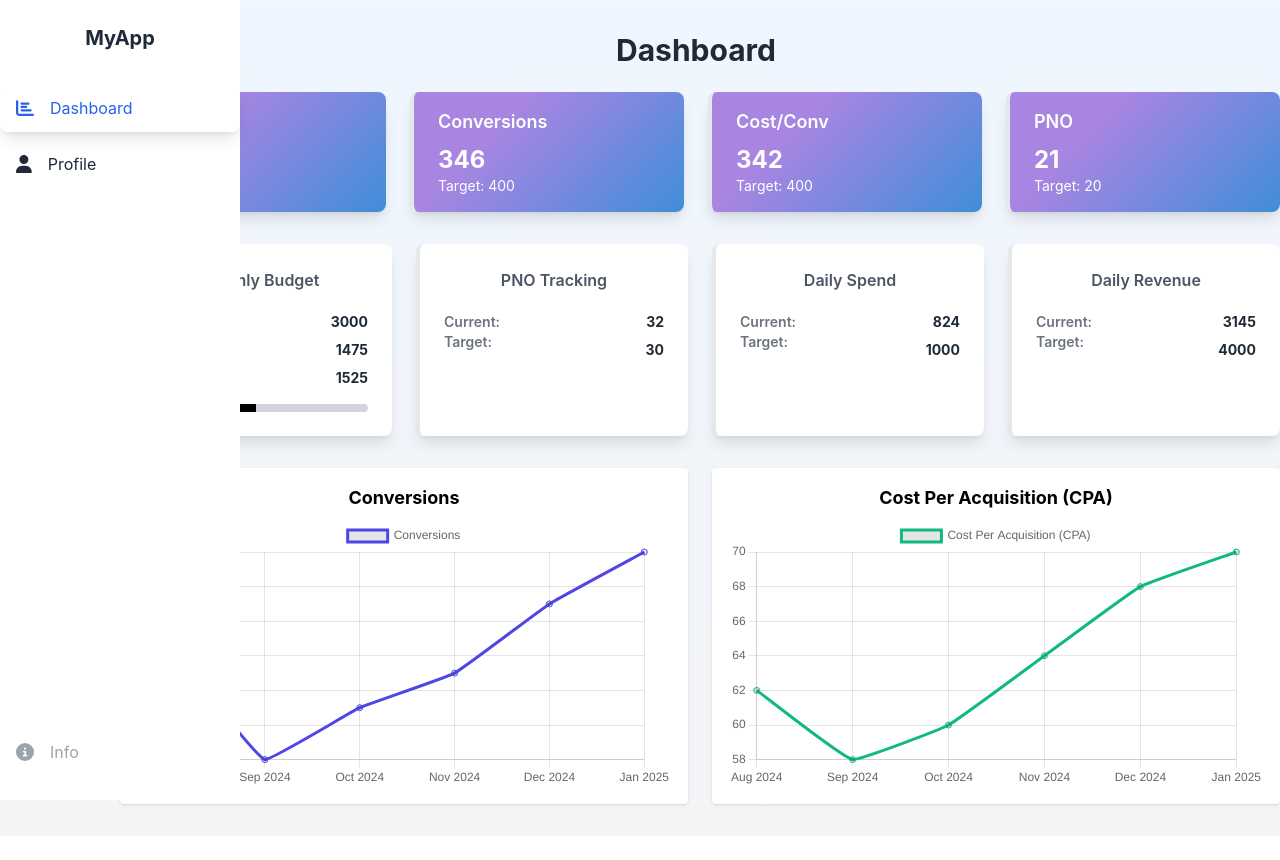
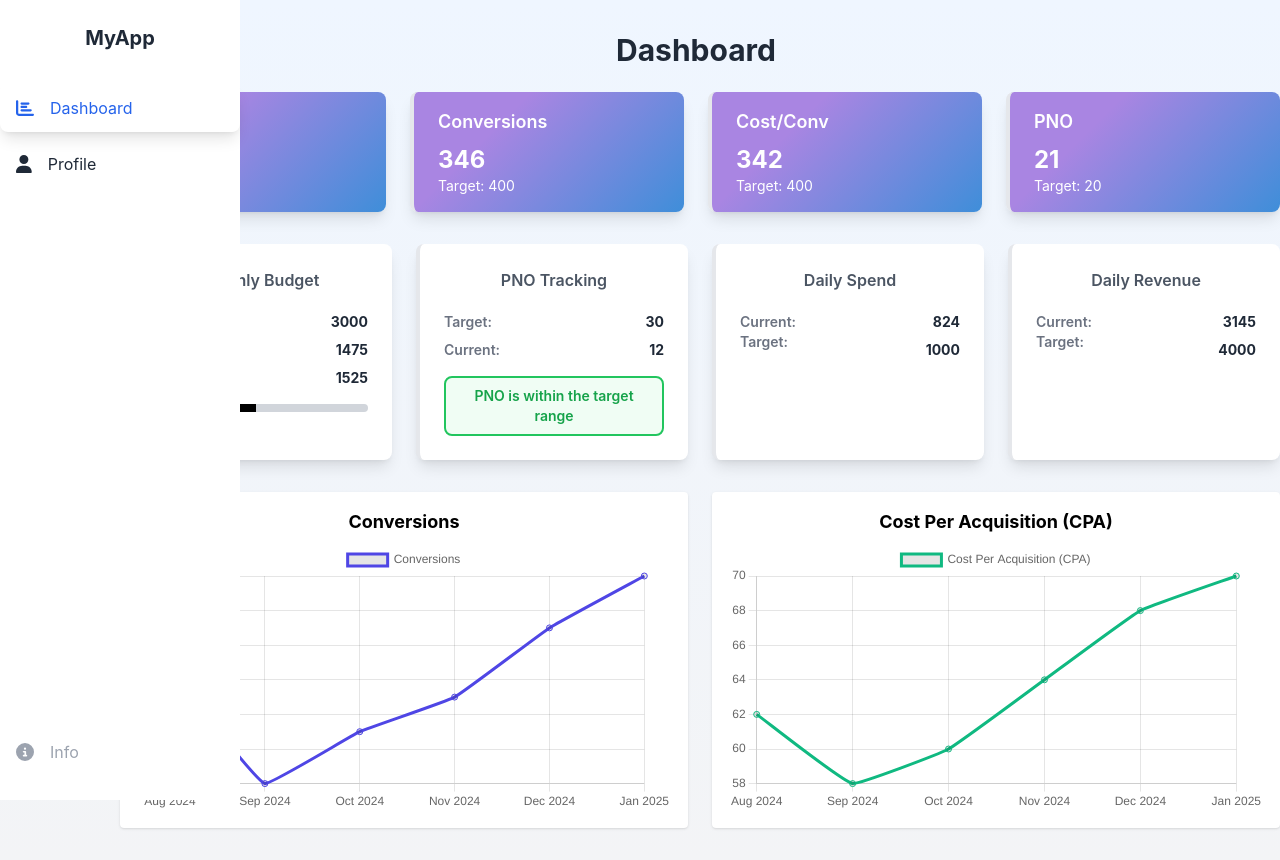
Before and after one commit to TerezzaB/REACT_PerformanceManagement, a React (Vite) app: page /UserDashboard in a window 1280 px wide. Before the commit the page ends 836 px from the top, so only its background shows below. Built offline with nearby package versions, Linux system fonts and the light colour scheme; no server answers; the database is empty; sample sign-in values are in the browser's storage.

Commit message:
19 PNO tracking alert added

```diff
--- a/src/components/user/dashboard/BudgetManagementSection.jsx
+++ b/src/components/user/dashboard/BudgetManagementSection.jsx
@@ -17,7 +17,11 @@ export default function BudgetManagementSection({ budget }) {
           remaining,
           isMonthlyBudget: true,
         },
-        { title: 'PNO Tracking', data: PNOTracking },
+        {
+          title: 'PNO Tracking',
+          data: PNOTracking,
+          isPNO: true,
+        },
         { title: 'Daily Spend', data: dailySpend },
         { title: 'Daily Revenue', data: dailyRevenue },
       ].map((item, index) => (
@@ -27,7 +31,33 @@ export default function BudgetManagementSection({ budget }) {
         >
           <h4 className="font-semibold text-gray-600 text-md mb-3">{item.title}</h4>
 
-          {item.isMonthlyBudget ? (
+          {item.isPNO ? (
+            <>
+              {/* Display Target and Current */}
+              <div className="flex justify-between">
+                <div className="text-sm font-semibold text-gray-500 mt-2">Target:</div>
+                <div className="text-sm font-bold text-gray-800 mt-2">{item.data.target}</div>
+              </div>
+              <div className="flex justify-between">
+                <div className="text-sm font-semibold text-gray-500 mt-2">Current:</div>
+                <div className="text-sm font-bold text-gray-800 mt-2">{item.data.current}</div>
+              </div>
+
+              {/* Display Alert */}
+              {item.data.current > item.data.target ? (
+                <div className="p-2 mt-4 border-2 border-red-500 rounded-lg bg-red-50 text-red-600 text-center font-semibold">
+                  PNO is above target by{' '}
+                  <span className="font-bold">
+                    {((item.data.current - item.data.target) / item.data.target * 100).toFixed(1)}%
+                  </span>
+                </div>
+              ) : (
+                <div className="p-2 mt-4 text-sm border-2 border-green-500 rounded-lg bg-green-50 text-green-600 text-center font-semibold">
+                  PNO is within the target range
+                </div>
+              )}
+            </>
+          ) : item.isMonthlyBudget ? (
             <>
               <div className="flex justify-between">
                 <div className="text-sm font-semibold text-gray-500 mt-2">Total Budget:</div>
--- a/src/data/data.json
+++ b/src/data/data.json
@@ -25,7 +25,7 @@
         "spent": 1475
       },
       "PNOTracking": {
-        "current": 32,
+        "current": 12,
         "target": 30
       },
       "dailySpend": {
```
